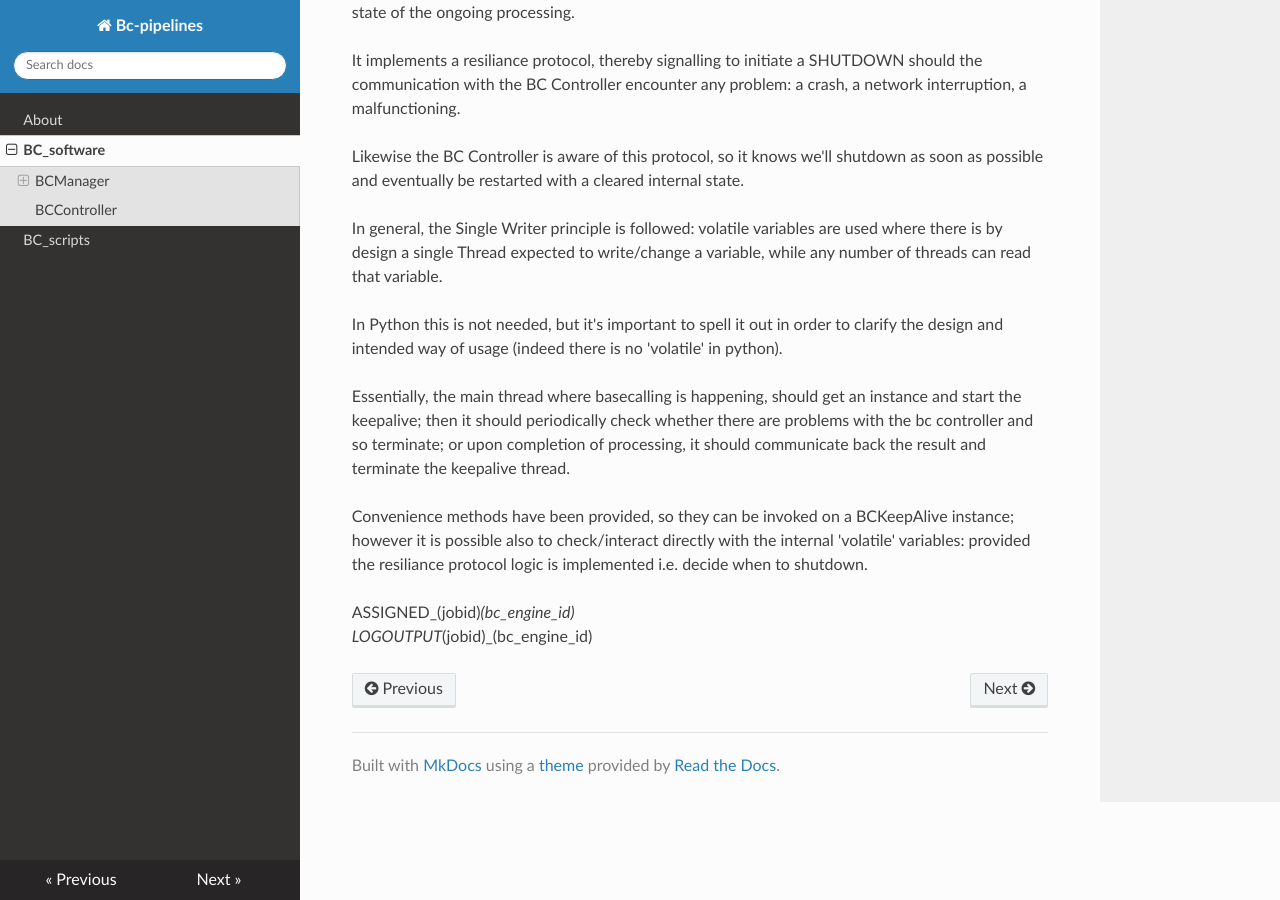
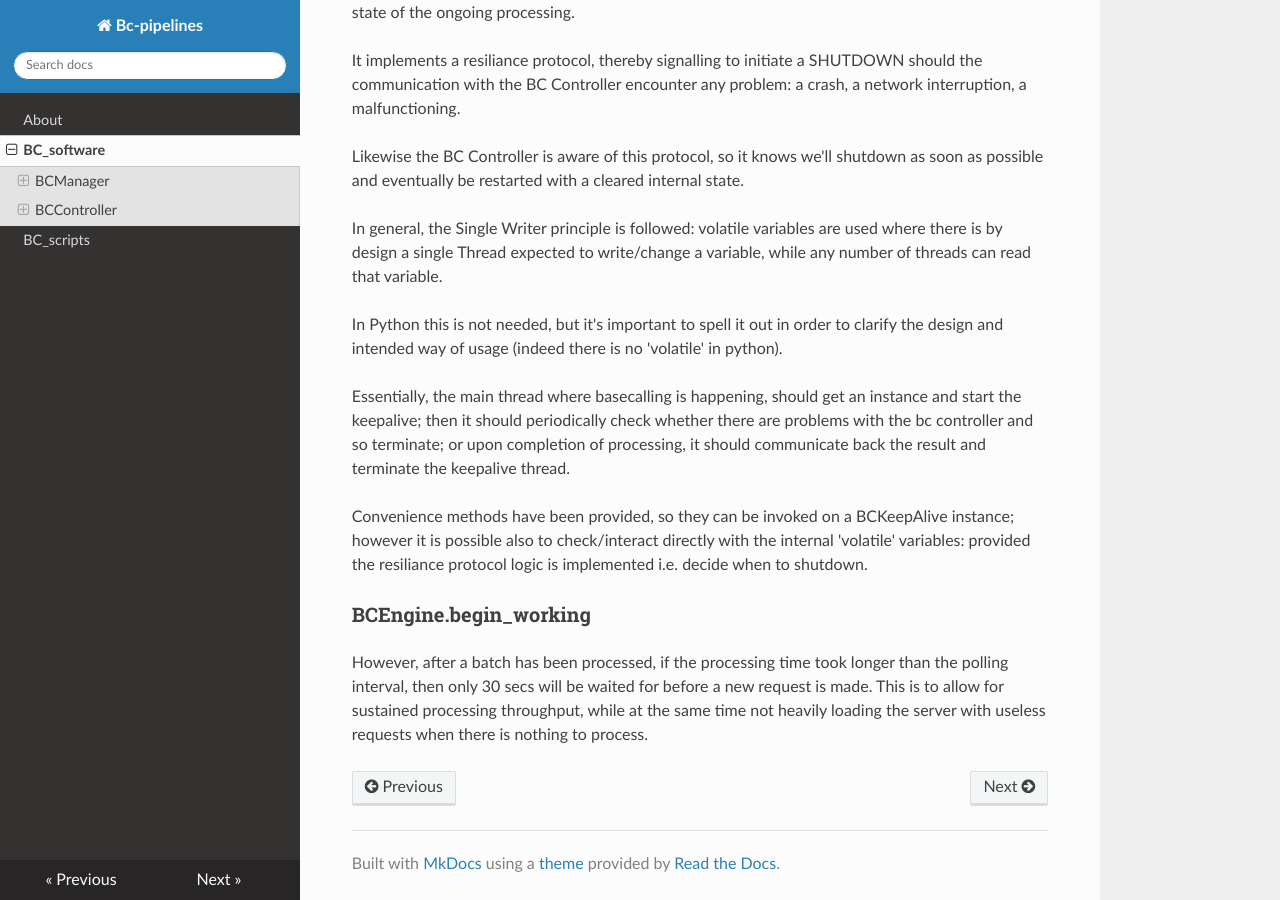
Before and after one commit to RodTol/BC-pipelines, an MkDocs documentation site: the page built from docs/BC_software.md, in a window 1280 px wide and 900 px high, scrolled down 2301 px. Built offline with MkDocs 1.6.1, drawn with Linux system fonts in a browser that asks for light colours; nearby versions of some CDN libraries.

Commit message:
Reorder docu

```diff
--- a/docs/BC_software.md
+++ b/docs/BC_software.md
@@ -109,5 +109,8 @@
 
 Convenience methods have been provided, so they can be invoked on a BCKeepAlive instance; however it is possible also to check/interact directly with the internal 'volatile' variables: provided the resiliance protocol logic is implemented i.e. decide when to shutdown.
 
-ASSIGNED_(jobid)_(bc_engine_id)
-LOGOUTPUT_(jobid)_(bc_engine_id)
+### BCEngine.begin_working
+However, after a batch has been processed, if the processing time took longer than the polling
+interval, then only 30 secs will be waited for before a new request is made. This is to allow
+for sustained processing throughput, while at the same time not heavily loading the server with
+useless requests when there is nothing to process.
--- a/docs/_config.yml
+++ b/docs/_config.yml
@@ -5,8 +5,8 @@
 
 nav:
   - Home
+  - Configuration file
+  - Basecalling-pipeline
   - BC_software
   - BC_scripts
-  - Basecalling-pipeline
-  - Configuration file
   - TODO
```
Also changed, not shown: other parts of docs/BC_software.md (+1 -1 lines), docs/BC_scripts.md (+1 -1 lines), docs/Basecalling-pipeline.md (+1 -1 lines), docs/Configuration.md (+1 -1 lines), docs/index.md (+2 -1 lines).
